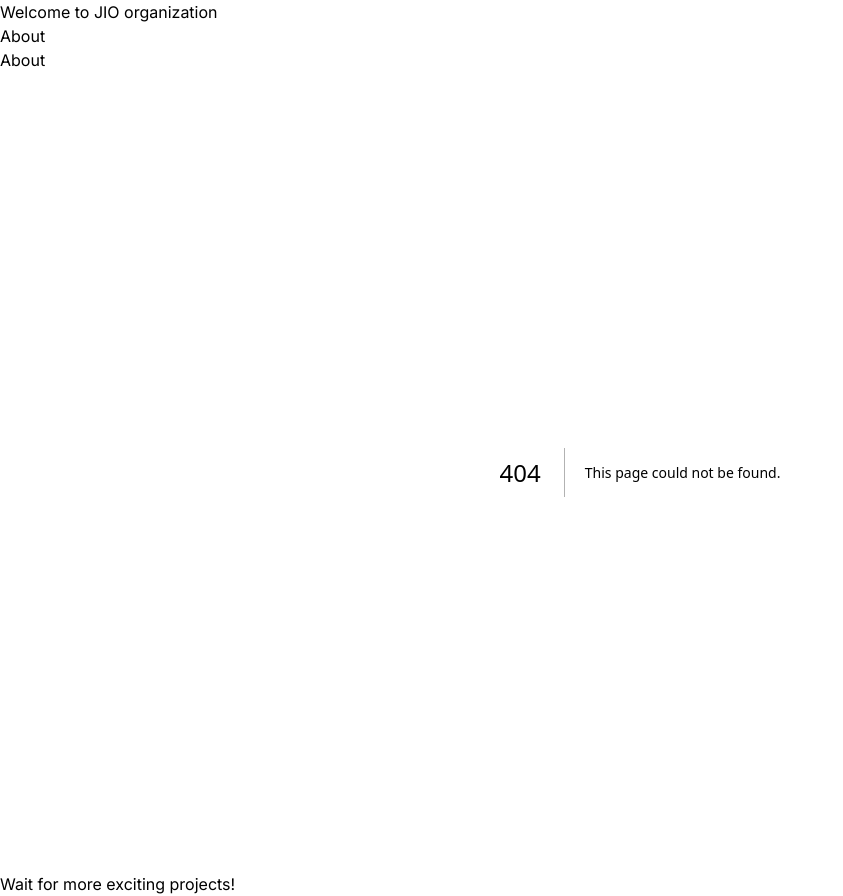
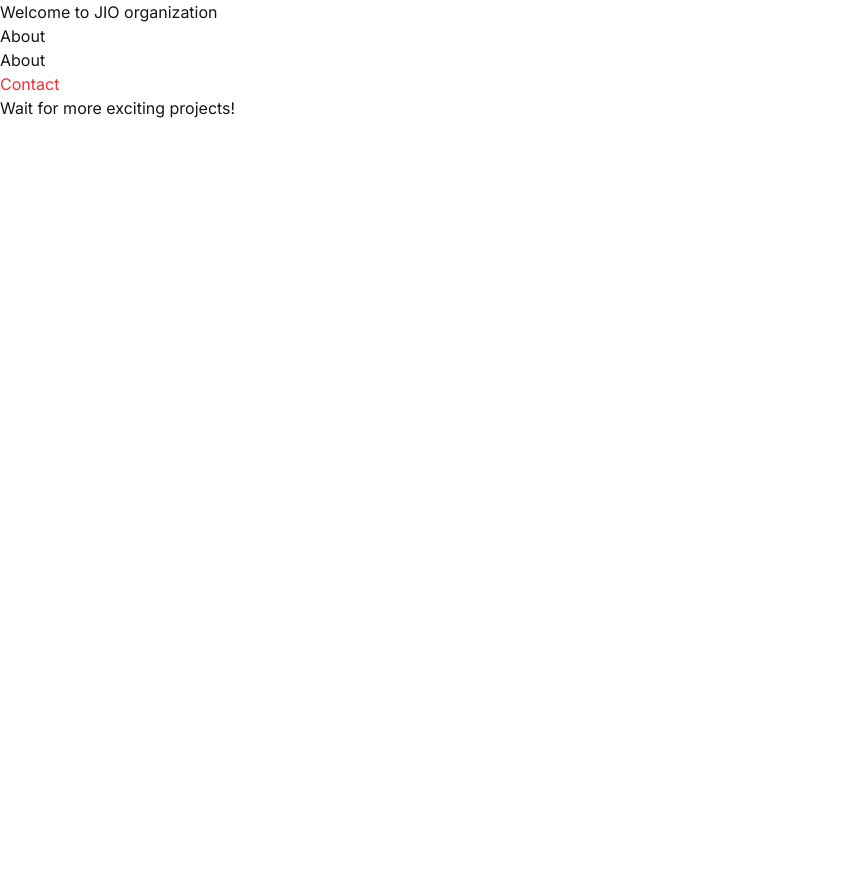
Before and after one commit to GIGAKLIBADZE/first-nextjs-app, a Next.js app: page /contact in a window 1280 px wide. Before the commit this address had no page. Shown: the whole page, without its empty margins (0-843 px from the left). After the commit the page ends 800 px from the top, so only its background shows below. Built offline with nearby package versions, Linux system fonts and the light colour scheme.

Commit message:
add the contact and about routes

```diff
--- /dev/null
+++ b/src/app/about/page.tsx
@@ -0,0 +1,5 @@
+import React from "react";
+
+export default function About() {
+  return <div className="text-red-700">About</div>;
+}
--- /dev/null
+++ b/src/app/contact/page.tsx
@@ -0,0 +1,5 @@
+import React from "react";
+
+export default function page() {
+  return <div className="text-red-500">Contact</div>;
+}
```
